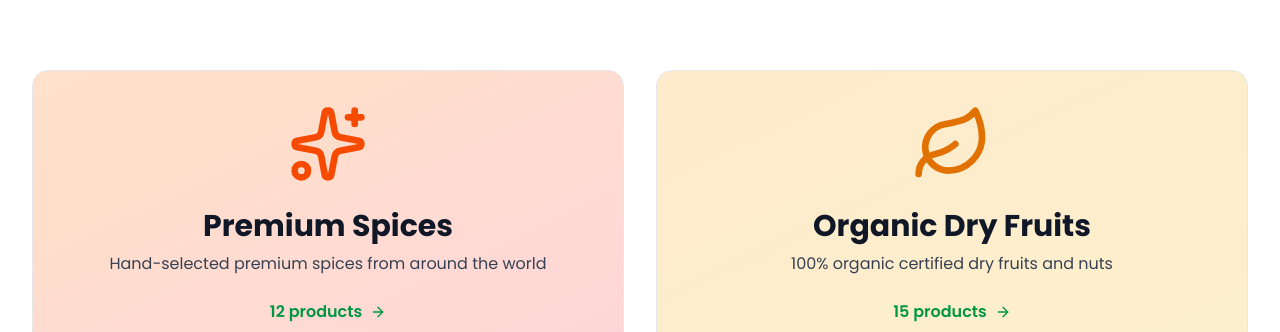
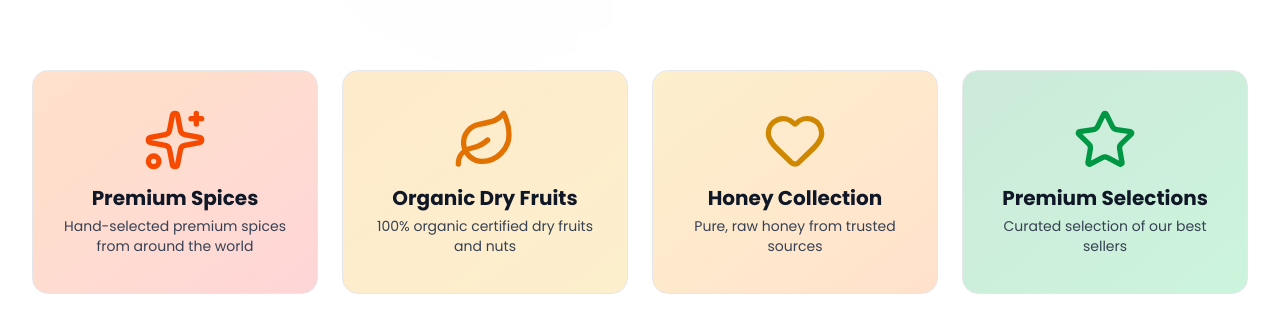
Before and after one commit to tabrezkhan005/d--alfajer-new, a Next.js app: page /collections in a window 1280 px wide. Shown: the part 620-952 px from the top of the page. Built offline with nearby package versions, Linux system fonts and the light colour scheme; no server answers.

Commit message:
Modified

```diff
--- a/src/app/collections/page.tsx
+++ b/src/app/collections/page.tsx
@@ -2,7 +2,7 @@
 
 import Link from "next/link";
 import { motion } from "framer-motion";
-import { Leaf, Sparkles, Heart, Star, Grid3x3, ArrowRight } from "lucide-react";
+import { Leaf, Sparkles, Heart, Star, Grid3x3 } from "lucide-react";
 import { Newsletter } from "@/src/components/newsletter/Newsletter";
 import { useI18n } from "@/src/components/providers/i18n-provider";
 import { LanguageSelector } from "@/src/components/announcement-bar/LanguageSelector";
@@ -26,7 +26,6 @@ export default function CollectionsPage() {
       titleKey: "collections.spices_title",
       descriptionKey: "collections.spices_desc",
       icon: Sparkles,
-      items: 12,
       color: "from-orange-500/20 to-red-500/20",
       accent: "text-orange-600",
     },
@@ -35,7 +34,6 @@ export default function CollectionsPage() {
       titleKey: "collections.dryfruits_title",
       descriptionKey: "collections.dryfruits_desc",
       icon: Leaf,
-      items: 15,
       color: "from-amber-500/20 to-yellow-500/20",
       accent: "text-amber-600",
     },
@@ -44,7 +42,6 @@ export default function CollectionsPage() {
       titleKey: "collections.honey_title",
       descriptionKey: "collections.honey_desc",
       icon: Heart,
-      items: 8,
       color: "from-yellow-500/20 to-orange-500/20",
       accent: "text-yellow-600",
     },
@@ -53,7 +50,6 @@ export default function CollectionsPage() {
       titleKey: "collections.premium_title",
       descriptionKey: "collections.premium_desc",
       icon: Star,
-      items: 20,
       color: "from-[#009744]/20 to-green-500/20",
       accent: "text-[#009744]",
     },
@@ -113,7 +109,7 @@ export default function CollectionsPage() {
           initial="hidden"
           whileInView="visible"
           viewport={{ once: true }}
-          className="grid sm:grid-cols-2 gap-6 lg:gap-8"
+          className="grid grid-cols-4 gap-4 lg:gap-6"
         >
           {collections.map((collection) => {
             const Icon = collection.icon;
@@ -123,21 +119,15 @@ export default function CollectionsPage() {
                 variants={itemVariants}
                 className="group"
               >
-                <Link href={`/collections/${collection.id}`}>
-                  <div className={`bg-gradient-to-br ${collection.color} border border-gray-200 rounded-2xl p-8 lg:p-12 h-72 flex flex-col items-center justify-center text-center hover:shadow-2xl hover:border-[#009744]/30 transition-all duration-300 transform hover:scale-105`}>
-                    <div className={`${collection.accent} mb-6 transition-transform group-hover:scale-110`}>
-                      <Icon className="w-16 h-16 lg:w-20 lg:h-20" />
-                    </div>
-                    <h2 className="text-2xl lg:text-3xl font-bold text-gray-900 mb-2">
-                      {t(collection.titleKey)}
-                    </h2>
-                    <p className="text-gray-700 mb-6 text-sm lg:text-base">{t(collection.descriptionKey)}</p>
-                    <div className="flex items-center gap-2 text-[#009744] font-semibold group-hover:gap-3 transition-all">
-                      <span>{collection.items} {t("common.products")}</span>
-                      <ArrowRight className="w-4 h-4 group-hover:translate-x-1 transition-transform" />
-                    </div>
+                <div className={`bg-gradient-to-br ${collection.color} border border-gray-200 rounded-2xl p-4 lg:p-6 h-56 flex flex-col items-center justify-center text-center hover:shadow-2xl hover:border-[#009744]/30 transition-all duration-300 transform hover:scale-105`}>
+                  <div className={`${collection.accent} mb-3 transition-transform group-hover:scale-110`}>
+                    <Icon className="w-12 h-12 lg:w-16 lg:h-16" />
                   </div>
-                </Link>
+                  <h2 className="text-lg lg:text-xl font-bold text-gray-900 mb-1">
+                    {t(collection.titleKey)}
+                  </h2>
+                  <p className="text-gray-700 text-xs lg:text-sm">{t(collection.descriptionKey)}</p>
+                </div>
               </motion.div>
             );
           })}
```
